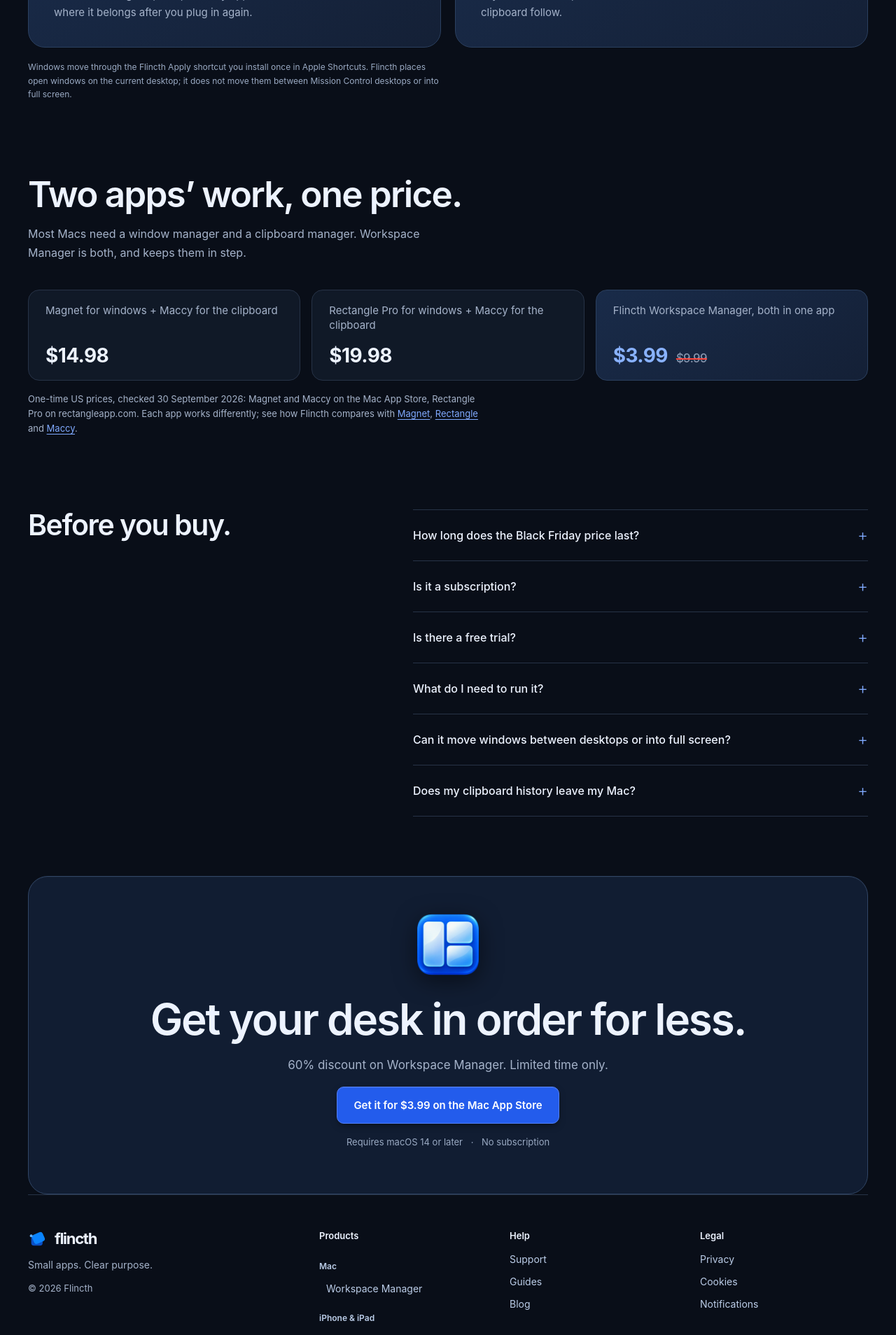
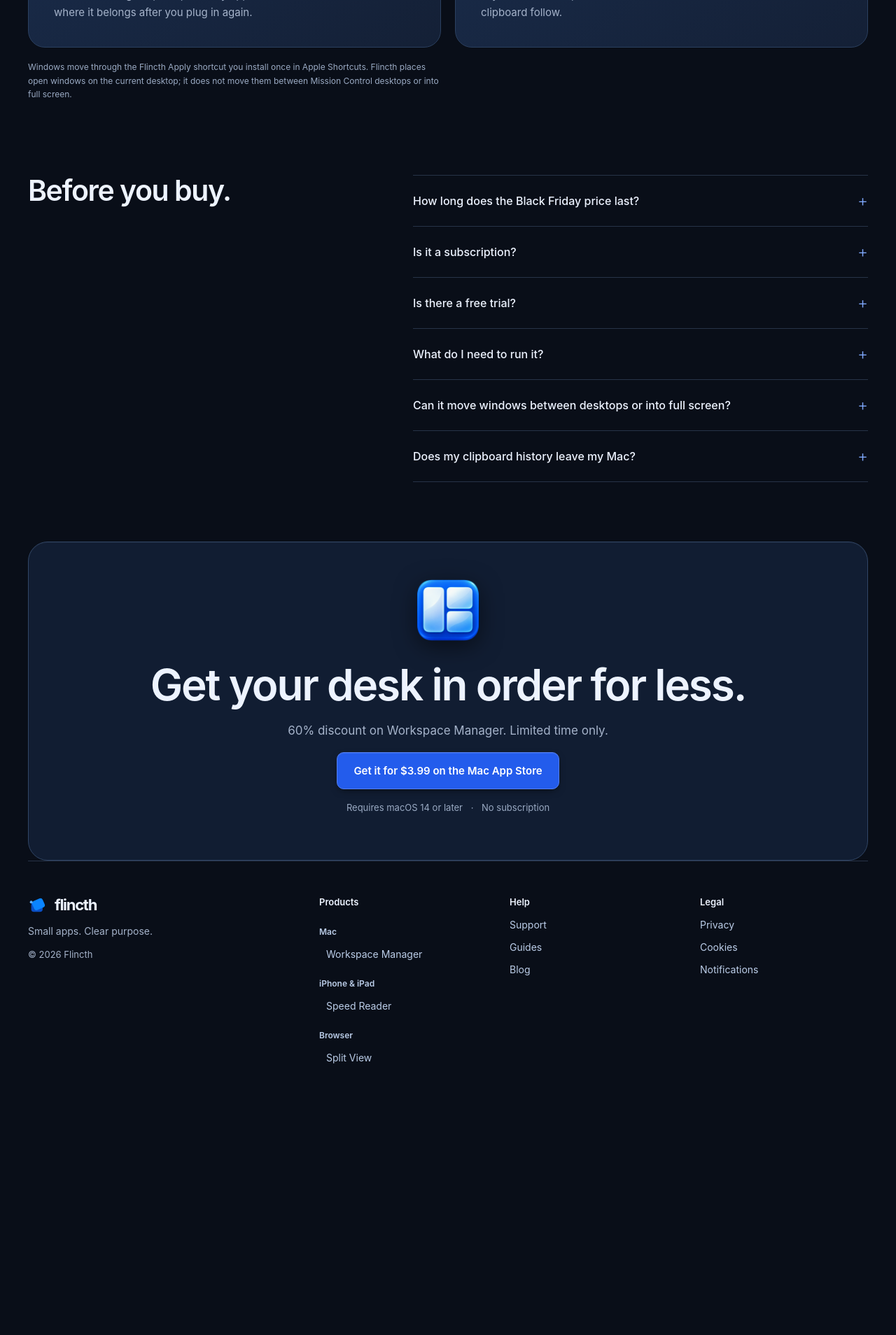
Before and after one commit to safakveziran/flincth-website, a Jekyll site: the page built from black-friday.html, in a window 1280 px wide. Shown: the part 1573-3481 px from the top of the page at 70% size. Built offline with Jekyll 4.4.1, drawn with Linux system fonts in a browser that asks for light colours; after the commit the page ends 3141 px from its top, so only the background shows below that.

Commit message:
Name no competitors on the Black Friday page
Remove the section that priced a separate window manager and clipboard
manager (Magnet, Rectangle Pro, Maccy) and its links to the comparison
pages. The page now goes from what you get straight to the FAQ.

Co-Authored-By: Claude Opus 5.5 <noreply@anthropic.com>
Claude-Session: https://claude.ai/code/session_01CpC11h5A9UWY1cUixwwKyS

```diff
--- a/black-friday.html
+++ b/black-friday.html
@@ -35,11 +35,8 @@ sitemap:
 ---
 {%- include sale-state.html -%}
 {%- assign _t = site.data.i18n[page.lang] -%}
-{%- assign c = site.data.competitors -%}
 {%- capture _regular %}{% include usd.html amount=site.data.mac.price %}{% endcapture -%}
 {%- capture _sale %}{% include usd.html amount=sale.price %}{% endcapture -%}
-{%- assign _magnet_maccy = c.magnet.price | plus: c.maccy.price -%}
-{%- assign _rectangle_maccy = c.rectangle_pro.price | plus: c.maccy.price -%}
 {%- capture _sale_attrs %} data-sale-starts="{{ sale.starts }}" data-sale-ends="{{ sale.ends }}"{% endcapture -%}
 {%- capture _countdown %}<span data-sale-countdown data-tomorrow="{{ _t.sale.ends_tomorrow | escape }}" data-last="{{ _t.sale.last_day_left | escape }}">{{ _t.sale.limited }}</span>{% endcapture -%}
   <main id="main" class="bf-page">
@@ -74,16 +71,6 @@ sitemap:
       <p class="preview-note bf-limits">Windows move through the Flincth Apply shortcut you install once in Apple Shortcuts. Flincth places open windows on the current desktop; it does not move them between Mission Control desktops or into full screen.</p>
     </section>
 
-    <section class="wrap bf-value" id="value">
-      <div class="section-heading"><div><h2>Two apps’ work, one price.</h2></div><p>Most Macs need a window manager and a clipboard manager. Workspace Manager is both, and keeps them in step.</p></div>
-      <div class="value-strip bf-value-strip">
-        <div><span class="value-label">{{ c.magnet.name }} for windows + {{ c.maccy.name }} for the clipboard</span><span class="value-price">{% include usd.html amount=_magnet_maccy %}</span></div>
-        <div><span class="value-label">{{ c.rectangle_pro.name }} for windows + {{ c.maccy.name }} for the clipboard</span><span class="value-price">{% include usd.html amount=_rectangle_maccy %}</span></div>
-        <div class="value-flincth"><span class="value-label">Flincth Workspace Manager, both in one app</span>{% if sale_on %}<span class="value-price"{{ _sale_attrs }}>{{ _sale }} <s class="value-was"><span class="visually-hidden">instead of </span>{{ _regular }}</s></span><span class="value-price" data-sale-after hidden>{{ _regular }}</span>{% else %}<span class="value-price">{{ _regular }}</span>{% endif %}</div>
-      </div>
-      <p class="table-note">One-time US prices, checked {{ c.checked }}: {{ c.magnet.name }} and {{ c.maccy.name }} on the Mac App Store, {{ c.rectangle_pro.name }} on rectangleapp.com. Each app works differently; see how Flincth compares with <a href="{% include page-url.html ref="magnet-alternative" %}">{{ c.magnet.name }}</a>, <a href="{% include page-url.html ref="rectangle-alternative" %}">{{ c.rectangle.name }}</a> and <a href="{% include page-url.html ref="maccy-alternative" %}">{{ c.maccy.name }}</a>.</p>
-    </section>
-
     <section class="faq wrap" id="questions"><div><h2>Before you buy.</h2></div><div class="questions">
 {%- for _f in page.faq %}
       <details><summary>{{ _f.q }}<span>+</span></summary><p>{{ _f.a | replace: "[regular]", _regular }}</p></details>
--- a/dark.css
+++ b/dark.css
@@ -311,4 +311,3 @@ a.sale-pill:hover { background: #c41224; }
 .bf-hero [data-sale-ends] h1 > span { color: #ff453a; }
 .bf-price strong { color: var(--ink); }
 .bf-price s { color: #8695ad; text-decoration-color: #ff453a; }
-.bf-value .table-note a { color: var(--blue); }
--- a/styles.css
+++ b/styles.css
@@ -530,11 +530,6 @@ h1>span{display:block}
 .bf-grid{grid-template-columns:1fr 1fr}
 .bf-grid .feature h3{font-size:26px;margin-top:0}
 .bf-limits{text-align:left;max-width:80ch;margin-top:18px}
-.bf-value{padding-top:105px}
-.bf-value-strip{grid-template-columns:repeat(3,1fr)}
-.bf-value-strip>div{align-items:flex-start;flex-direction:column;justify-content:space-between}
-.bf-value .table-note a{text-decoration:underline;text-underline-offset:3px}
 .bf-page .faq{padding-top:105px}
 .closing .bf-state>h2{margin-top:26px}
-@media(max-width:900px){.bf-value-strip{grid-template-columns:1fr}.bf-value-strip>div{flex-direction:row;align-items:center}}
-@media(max-width:700px){.bf-tag{width:110px;height:110px}.bf-price strong{font-size:54px}.bf-price s{font-size:24px}.bf-grid{grid-template-columns:1fr}.bf-grid .feature h3{font-size:24px}.bf-value{padding-top:64px}.bf-page .faq{padding-top:64px}.bf-hero .hero-actions .button{white-space:normal;text-align:center;justify-content:center}}
+@media(max-width:700px){.bf-tag{width:110px;height:110px}.bf-price strong{font-size:54px}.bf-price s{font-size:24px}.bf-grid{grid-template-columns:1fr}.bf-grid .feature h3{font-size:24px}.bf-page .faq{padding-top:64px}.bf-hero .hero-actions .button{white-space:normal;text-align:center;justify-content:center}}
```
Also changed, not shown: README.md.
